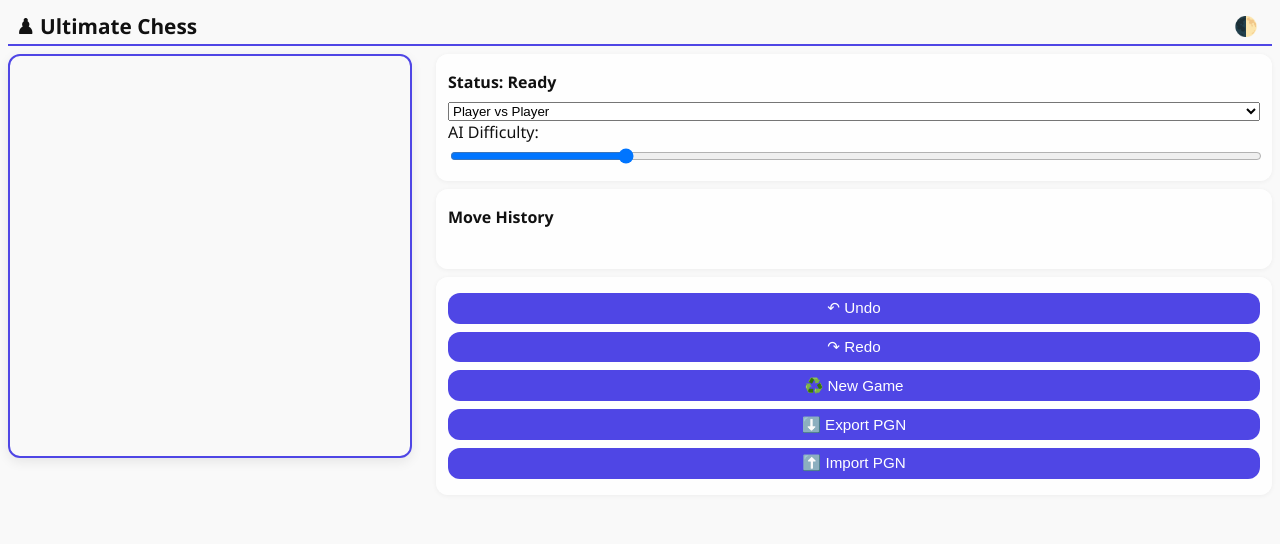
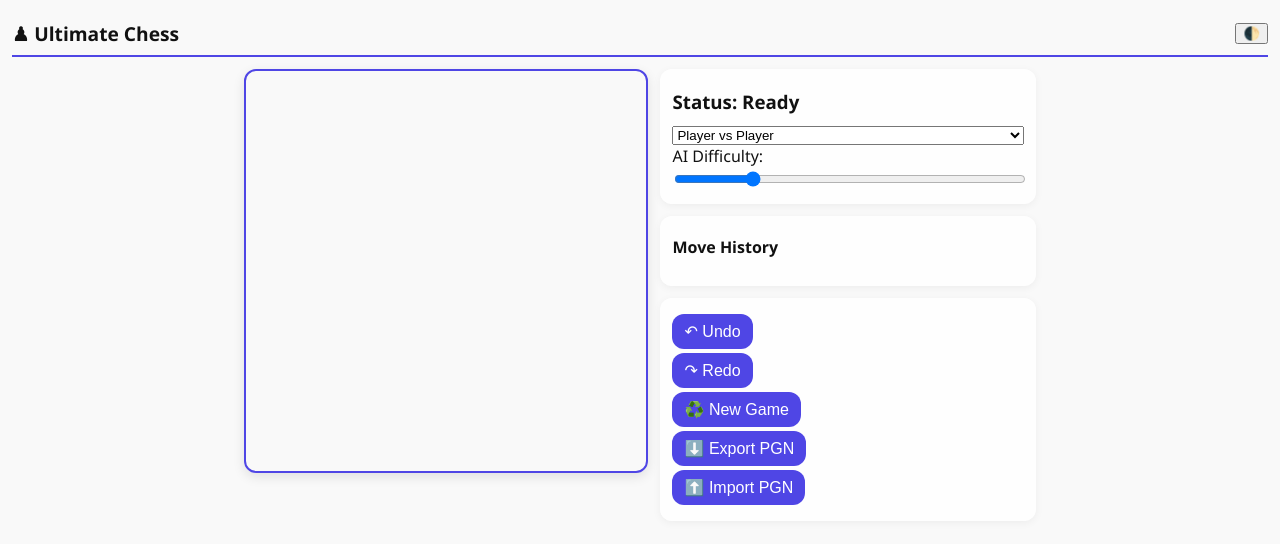
Before and after one commit to Moneythepro/ChessProEvolution, a plain HTML site: page index.html in a window 1280 px wide. Drawn offline with nearby package versions, Linux system fonts and the light colour scheme.

Commit message:
Update style.css

```diff
--- a/style.css
+++ b/style.css
@@ -6,6 +6,8 @@
   --board-dark: #888;
   --radius: 0.75rem;
   --transition: 0.3s ease;
+  --btn-padding: 0.5rem 0.75rem;
+  --btn-font: 1rem;
 }
 
 body.dark {
@@ -20,66 +22,57 @@ body {
   color: var(--text);
   font-family: 'Segoe UI', sans-serif;
   margin: 0;
-  height: 100vh;
   display: flex;
   flex-direction: column;
+  height: 100vh;
   transition: background var(--transition), color var(--transition);
 }
 
 #app {
-  flex: 1;
+  padding: 0.75rem;
   display: flex;
   flex-direction: column;
-  padding: 0.5rem;
-  gap: 0.5rem;
+  gap: 0.75rem;
 }
 
 header {
   display: flex;
   justify-content: space-between;
   align-items: center;
-  padding: 0.25rem 0.5rem;
+  padding: 0.5rem 0;
   border-bottom: 2px solid var(--accent);
 }
 
 header h1 {
-  font-size: 1.3rem;
+  font-size: 1.2rem;
   margin: 0;
-}
-
-header button {
-  font-size: 1.2rem;
-  background: none;
-  border: none;
-  color: var(--text);
-  cursor: pointer;
 }
 
 #game {
   display: flex;
   flex-direction: column;
-  gap: 0.5rem;
+  gap: 0.75rem;
 }
 
 #board {
+  width: 100%;
+  max-width: 100vw;
+  aspect-ratio: 1 / 1;
   display: grid;
   grid-template-columns: repeat(8, 1fr);
-  aspect-ratio: 1 / 1;
-  width: 100%;
-  max-width: 100vw;
+  grid-template-rows: repeat(8, 1fr);
   border: 2px solid var(--accent);
   border-radius: var(--radius);
   overflow: hidden;
-  box-shadow: 0 4px 12px rgba(0, 0, 0, 0.08);
+  box-shadow: 0 4px 12px rgba(0, 0, 0, 0.1);
 }
 
 .square {
   display: flex;
   align-items: center;
   justify-content: center;
-  font-size: 6vw;
+  font-size: clamp(1.5rem, 5vw, 2.5rem);
   user-select: none;
-  transition: background var(--transition);
 }
 
 .light {
@@ -93,35 +86,34 @@ header button {
 aside {
   display: flex;
   flex-direction: column;
-  gap: 0.5rem;
+  gap: 0.75rem;
 }
 
-#info,
-#history,
-#controls {
+#info, #history, #controls {
   background: rgba(255, 255, 255, 0.8);
   border-radius: var(--radius);
   padding: 0.75rem;
-  backdrop-filter: blur(5px);
-  box-shadow: 0 1px 5px rgba(0, 0, 0, 0.05);
+  backdrop-filter: blur(4px);
+  box-shadow: 0 2px 8px rgba(0, 0, 0, 0.05);
 }
 
-body.dark #info,
-body.dark #history,
-body.dark #controls {
-  background: rgba(40, 40, 60, 0.85);
+body.dark #info, body.dark #history, body.dark #controls {
+  background: rgba(40, 40, 60, 0.8);
 }
 
 #controls button {
-  width: 100%;
-  padding: 0.4rem;
-  font-size: 0.95rem;
-  margin: 0.25rem 0;
+  padding: var(--btn-padding);
+  font-size: var(--btn-font);
   background: var(--accent);
   color: white;
   border: none;
   border-radius: var(--radius);
   transition: background var(--transition), transform var(--transition);
+  display: flex;
+  align-items: center;
+  justify-content: center;
+  gap: 0.25rem;
+  margin: 0.25rem 0;
 }
 
 #controls button:hover {
@@ -129,40 +121,32 @@ body.dark #controls {
   transform: scale(1.02);
 }
 
-select,
-input[type="range"] {
+select, input[type="range"] {
   width: 100%;
-  margin-top: 0.3rem;
+  margin-top: 0.25rem;
 }
 
 h1, h3, h4 {
-  margin: 0.3rem 0;
-  font-size: 1rem;
+  margin: 0.5rem 0;
 }
 
-#moveList {
-  padding-left: 1rem;
-  font-size: 0.9rem;
-  max-height: 100px;
-  overflow-y: auto;
-}
-
+/* Tablet/Desktop Enhancements */
 @media (min-width: 768px) {
   #game {
     flex-direction: row;
+    justify-content: center;
+    align-items: flex-start;
   }
 
   #board {
-    width: 400px;
-    height: 400px;
+    max-width: 400px;
   }
 
   .square {
-    font-size: 2.5rem;
+    font-size: 2.25rem;
   }
 
-  aside {
+  #controls {
     flex: 1;
-    padding-left: 1rem;
   }
 }
```
